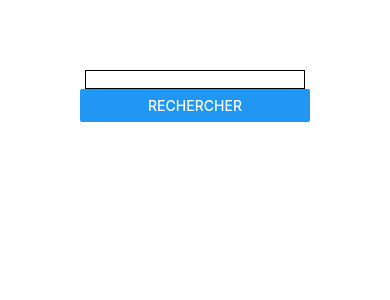
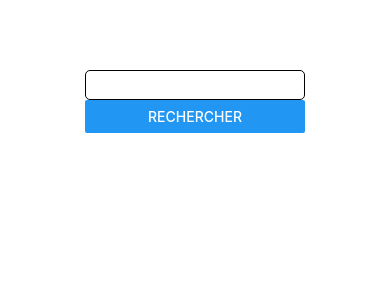
Before and after one commit to D-Seonay/AppPictures, a React Native app: screen / in a window 390 px wide. Shown: the top 300 px of the page. Built offline with nearby package versions, Linux system fonts and the light colour scheme.

Commit message:
Refactor ImageItem and Search components

```diff
--- a/components/ImageItem.js
+++ b/components/ImageItem.js
@@ -1,35 +1,37 @@
 // Components/ImageItem.js
-import React from 'react';
-import { StyleSheet, View, Text, Image } from 'react-native';
+import React from 'react'
+import { StyleSheet, View, Text, Image } from 'react-native'
+
 export default function Imageitem(image) {
+
  const img = image.image;
- //console.log(img);
+ //console.log(img)
+
 return (
 <View style={styles.main_container}>
-    <Image
-    style={{ width: img.previewWidth, height: img.previewHeight }}
-    source={{ uri: img.previewURL }}
-    />
-    <View style={{ flexDirection: 'column' }}>
-    <Text style={styles.title_text}>Id : {img.id}</Text>
-    <Text style={styles.title_text}>tags : {img.tags}</Text>
-    <Text style={styles.title_text}>downloads : {img.downloads}</Text>
-    <Text style={styles.title_text}>favorites : {img.favorites}</Text>
-    <Text style={styles.title_text}>likes : {img.likes}</Text>
-    </View>
+ <Image style={styles.image} source={{ uri: img.webformatURL }}/>
+ <Text style={styles.title_text}>Id :{img.id}</Text>
+ <Text style={styles.title_text}>tags :{img.tags}</Text>
+ <Text style={styles.title_text}>downloads :{img.downloads}</Text>
 </View>
 );
 }
+
+
 const styles = StyleSheet.create({
  main_container: {
-    height: 100,
-    flex: 1,
-    marginTop: 5,
-    marginLeft: 5,
-    marginRight: 5,
-    flexDirection: 'row',
+ marginLeft: 10,
+marginRight: 10,
+ height: 190,
+ marginTop: 50,
+ marginBottom: 50
  },
  title_text: {
-    marginLeft: 5,
+ fontSize:20
  },
-});
+ image: {
+   width: '100%',
+   height: '80%',
+   borderRadius: 3,
+ }
+})
--- a/components/Search.js
+++ b/components/Search.js
@@ -1,9 +1,8 @@
 // ./components/Search.js
 import React, { useState } from 'react';
-import { StyleSheet, View, TextInput, Button, FlatList } from 'react-native';
-import ImageItem from './ImageItem';
-import getPictures from './Pixabay';
-
+import { StyleSheet, View, TextInput, Button, FlatList, Text} from 'react-native';
+import Imageitem from './ImageItem';
+import GetPictures from './Pixabay';
 export default function Search() {
  const [motrecherche, setMotrecherche] = useState();
  const [data_img, setData_img] = useState();
@@ -18,7 +17,7 @@ export default function Search() {
  <Button
  title="Rechercher"
  onPress={() => {
-    getPictures(motrecherche).then((rep) => {
+ GetPictures(motrecherche).then((rep) => {
  setData_img(rep.hits);
  });
  }}
@@ -36,8 +35,8 @@ export default function Search() {
  marginTop: 20,
  },
  textinput: {
+ borderRadius: 5,
  borderWidth: 1,
-    marginLeft: 5,
-    marginRight: 5,
+ height: 30,
  },
 });
--- a/components/pixabay.js
+++ b/components/pixabay.js
@@ -1,10 +1,15 @@
 import React from 'react';
 
-const api_key = "40711014-cce960eebdea59bf57eef5480"
+const api_key = "40711014-cce960eebdea59bf57eef5480";
 
-export default function GetPictures(keyword) {
-    const url = 'https://pixabay.com/api/?key=' + api_key + "&q" + keyword + "&image_type=photo&pretty=true"
-    return fetch(url)
-    .then((reponse) => reponse.json)
-    .catch((error) => console.log(error))
+export async function getPictures(keyword) {
+    const url = `https://pixabay.com/api/?key=${api_key}&q=${keyword}&image_type=photo&pretty=true`;
+    try {
+        const response = await fetch(url);
+        const data = await response.json();
+        return data;
+    } catch (error) {
+        console.log(error);
+    }
 }
+export default getPictures;
```
Lines whose indentation alone changed are shown as unchanged.
